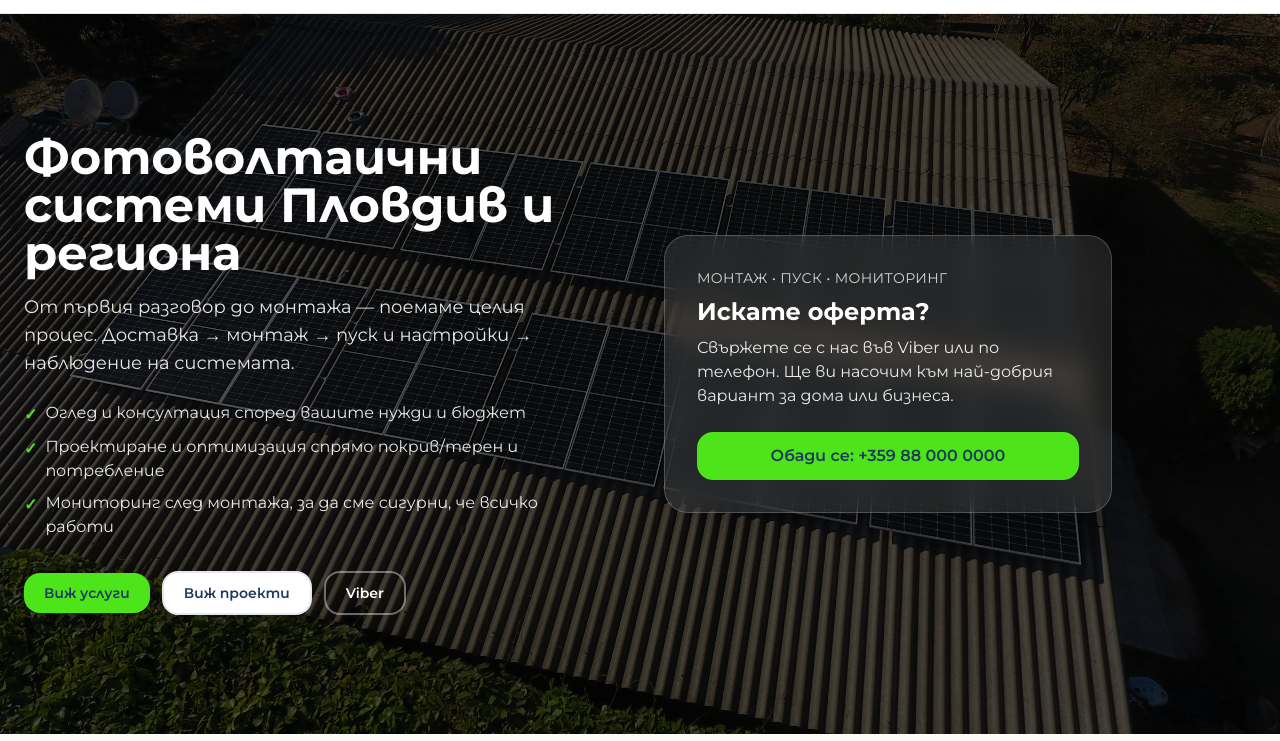
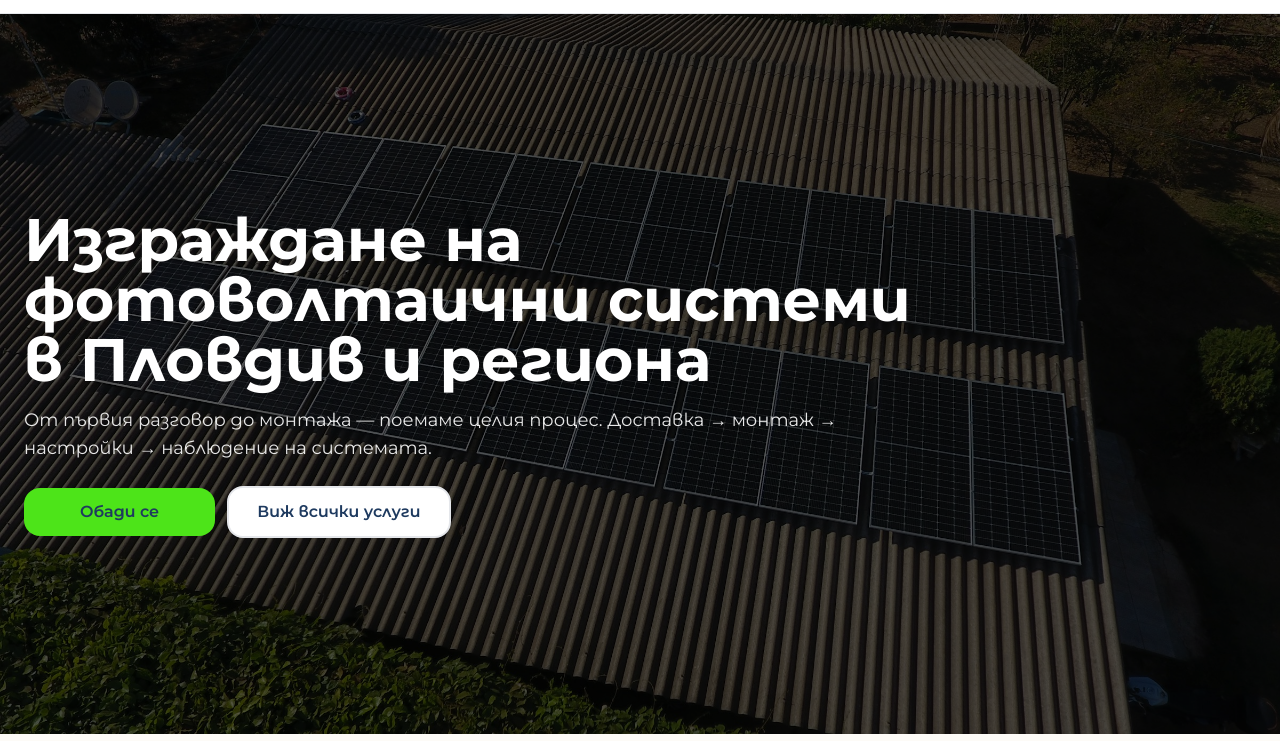
Before and after one commit to webstudio28/dreamelectricbg, an Eleventy site: page src/index.njk in a window 1280 px wide. Shown: the part 59-800 px from the top of the page. Built offline with nearby package versions, Linux system fonts and the light colour scheme; Eleventy itself is replaced by a stand-in of ours; files that its build step writes are made by us from their sources.

Commit message:
Hero section ready

```diff
--- a/src/_data/home.json
+++ b/src/_data/home.json
@@ -1,18 +1,14 @@
 {
   "hero": {
-    "headline": "Фотоволтаични системи Пловдив и региона",
-    "paragraph": "От първия разговор до монтажа — поемаме целия процес. Доставка → монтаж → пуск и настройки → наблюдение на системата.",
-    "bullets": [
-      "Оглед и консултация според вашите нужди и бюджет",
-      "Проектиране и оптимизация спрямо покрив/терен и потребление",
-      "Мониторинг след монтажа, за да сме сигурни, че всичко работи"
-    ],
-    "ctaPrimary": { "label": "Виж услуги", "url": "/uslugi/" },
-    "ctaSecondary": { "label": "Виж проекти", "url": "/proekti/" },
-    "badge": "Монтаж • Пуск • Мониторинг",
-    "sideTitle": "Искате оферта?",
-    "sideText": "Свържете се с нас във Viber или по телефон. Ще ви насочим към най-добрия вариант за дома или бизнеса.",
-    "phoneCtaLabel": "Обади се",
+    "headline": "Изграждане на фотоволтаични системи в Пловдив и региона",
+    "paragraph": "От първия разговор до монтажа — поемаме целия процес. Доставка → монтаж → настройки → наблюдение на системата.",
+    "bullets": [],
+    "ctaPrimary": { "label": "Обади се", "url": "tel:+359880000000" },
+    "ctaSecondary": { "label": "Виж всички услуги", "url": "/uslugi/" },
+    "badge": "",
+    "sideTitle": "",
+    "sideText": "Доказана фирма с конкурентни цени и опит, на който можете да се доверите.",
+    "phoneCtaLabel": "",
     "image": "hero-bg.jpg"
   },
   "services": {
--- a/src/_includes/sections/home-hero.njk
+++ b/src/_includes/sections/home-hero.njk
@@ -4,9 +4,9 @@
     <div class="absolute inset-0 bg-black/65" aria-hidden="true"></div>
   </div>
   <div class="container-custom relative z-10 section-padding w-full">
-    <div class="flex flex-col lg:grid lg:grid-cols-2 gap-10 lg:gap-12 items-center">
-      <div class="text-left max-w-xl">
-        <h1 class="text-3xl md:text-4xl lg:text-5xl font-bold leading-tight mb-4">{{ home.hero.headline }}</h1>
+    <div class="flex flex-col items-start w-full">
+      <div class="text-left w-full max-w-2xl lg:max-w-4xl">
+        <h1 class="text-3xl md:text-4xl lg:text-5xl xl:text-6xl font-bold leading-tight mb-4">{{ home.hero.headline }}</h1>
         <p class="text-lg text-white/90 mb-6">{{ home.hero.paragraph }}</p>
 
         {% if home.hero.bullets and home.hero.bullets.length %}
@@ -20,29 +20,13 @@
         </ul>
         {% endif %}
 
-        {% from "macros/ui.njk" import button %}
         <div class="flex flex-wrap items-center gap-3">
-          {{ button(home.hero.ctaPrimary.label, home.hero.ctaPrimary.url, 'primary') }}
-          {{ button(home.hero.ctaSecondary.label, home.hero.ctaSecondary.url, 'secondary') }}
-          {% if site.contact and site.contact.viber %}
-          <a href="viber://chat?number={{ site.contact.viber | replace('+','%2B') }}" class="inline-flex items-center justify-center rounded-2xl px-5 py-2.5 text-sm font-semibold border-2 border-white/40 text-white hover:bg-white/10 transition focus:outline-none focus-visible:ring-2 focus-visible:ring-white/50">
-            Viber
+          <a href="{{ home.hero.ctaPrimary.url | url }}" class="inline-flex items-center justify-center rounded-2xl px-10 py-2.5 text-sm font-semibold transition-all focus:outline-none focus-visible:ring-2 focus-visible:ring-brand-blue/50 bg-brand-accent text-brand-blue hover:opacity-95 lg:px-14 lg:py-3 lg:text-base">
+            {{ home.hero.ctaPrimary.label }}
           </a>
-          {% endif %}
-        </div>
-      </div>
-      <div class="w-full max-w-md bg-white/10 backdrop-blur-md rounded-3xl border border-white/20 shadow-xl p-6 md:p-8">
-        <div class="text-white">
-          <div class="text-sm uppercase tracking-wide text-white/80 mb-2">{{ home.hero.badge }}</div>
-          <div class="text-2xl font-bold mb-2">{{ home.hero.sideTitle }}</div>
-          <p class="text-white/90">{{ home.hero.sideText }}</p>
-          {% if site.contact and site.contact.phone %}
-          <div class="mt-6">
-            <a href="tel:{{ site.contact.phone | replace(' ', '') }}" class="inline-flex items-center justify-center w-full rounded-2xl bg-brand-accent text-brand-blue font-semibold py-3 px-6 hover:opacity-95 focus:outline-none focus-visible:ring-2 focus-visible:ring-white/50">
-              {{ home.hero.phoneCtaLabel }}: {{ site.contact.phone }}
-            </a>
-          </div>
-          {% endif %}
+          <a href="{{ home.hero.ctaSecondary.url | url }}" class="inline-flex items-center justify-center rounded-2xl px-5 py-2.5 text-sm font-semibold transition-all focus:outline-none focus-visible:ring-2 focus-visible:ring-brand-blue/50 bg-white text-brand-blue border-2 border-brand-blue/20 hover:border-brand-blue/40 hover:bg-white/95 lg:px-7 lg:py-3 lg:text-base">
+            {{ home.hero.ctaSecondary.label }}
+          </a>
         </div>
       </div>
     </div>
```
